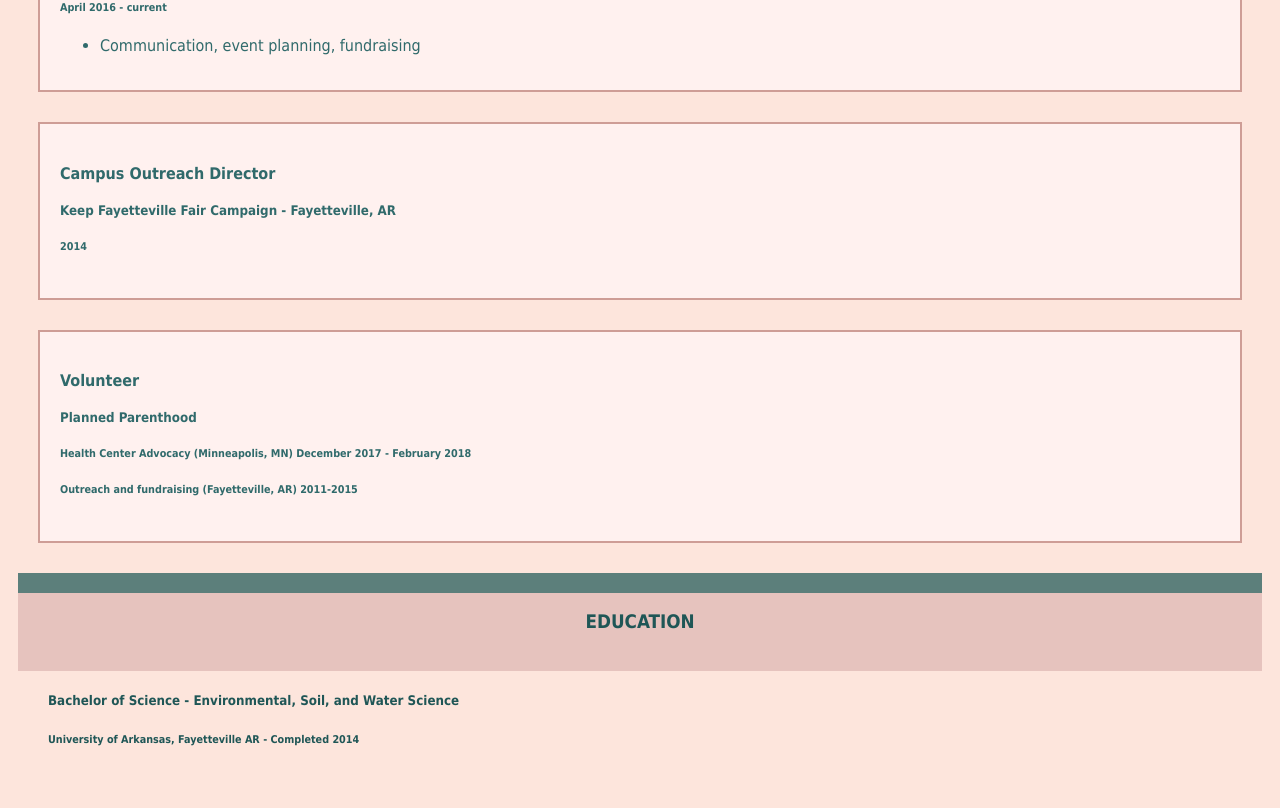
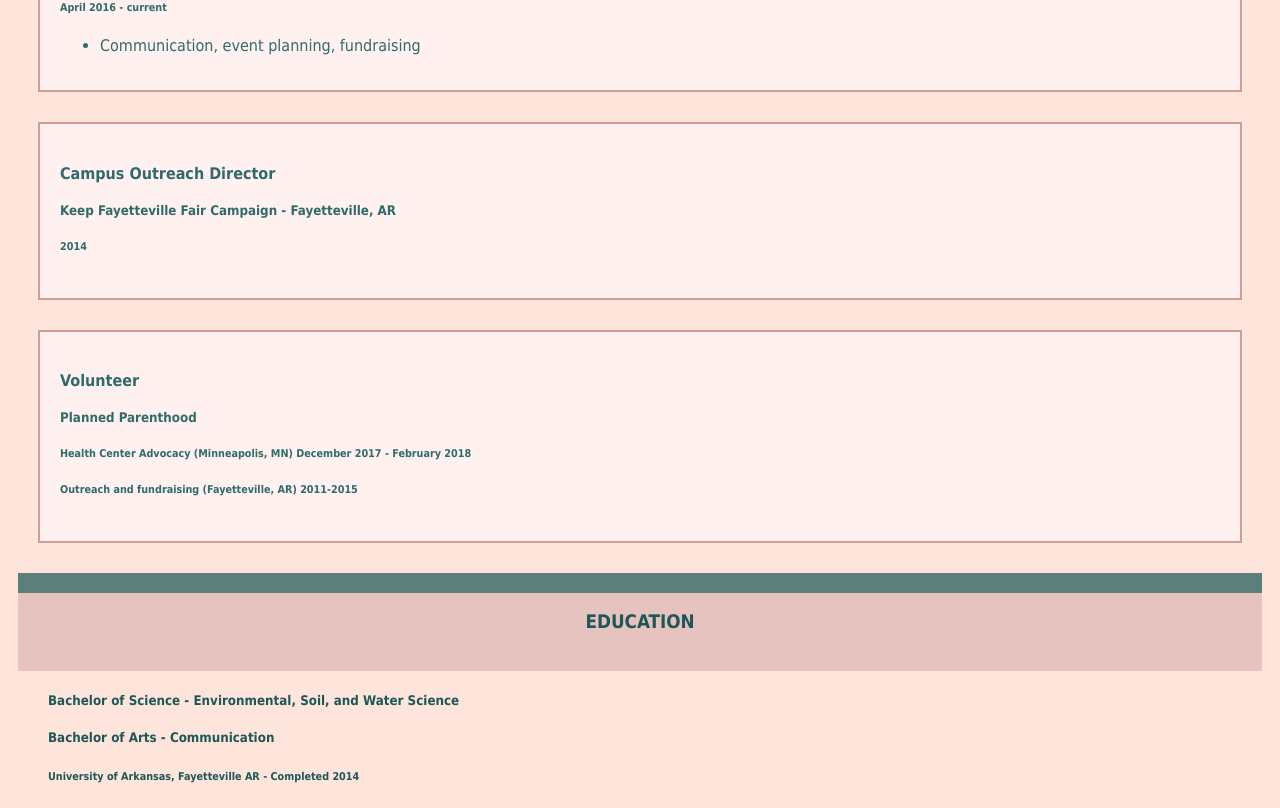
Before and after one commit to anlodrve/anlodrve.github.io, a plain HTML site: page index.html in a window 1280 px wide. Shown: the part 3122-3930 px from the top of the page. Before the commit the page ends 3893 px from the top, so only its background shows below. Drawn offline with Linux system fonts and the light colour scheme.

Commit message:
Update index.html

```diff
--- a/index.html
+++ b/index.html
@@ -175,6 +175,7 @@
 
   <div class="college">
     <h5>Bachelor of Science - Environmental, Soil, and Water Science</h5>
+    <h5>Bachelor of Arts - Communication
     <h6>University of Arkansas, Fayetteville AR - Completed 2014</h6>
   </div>
 
```
